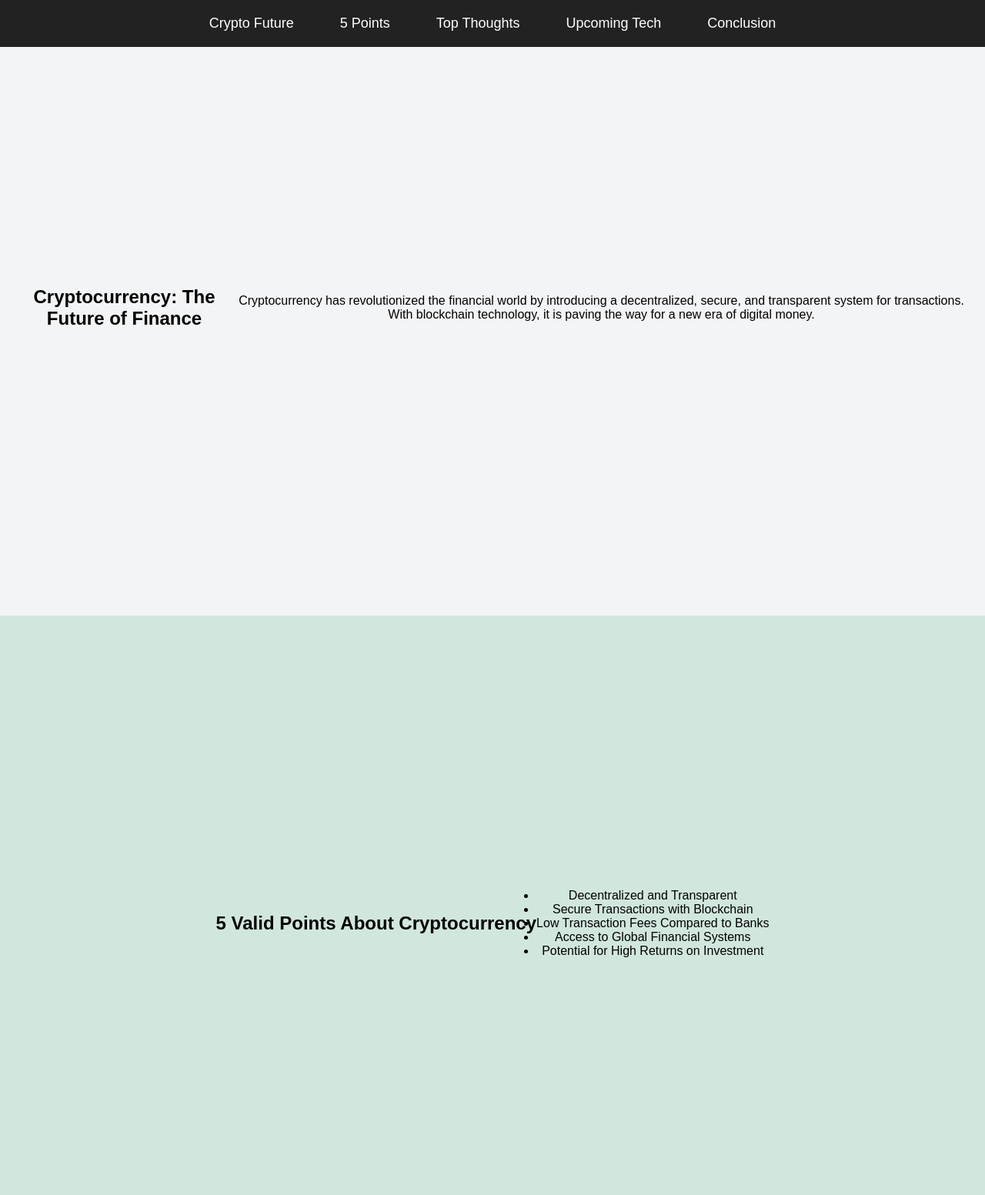
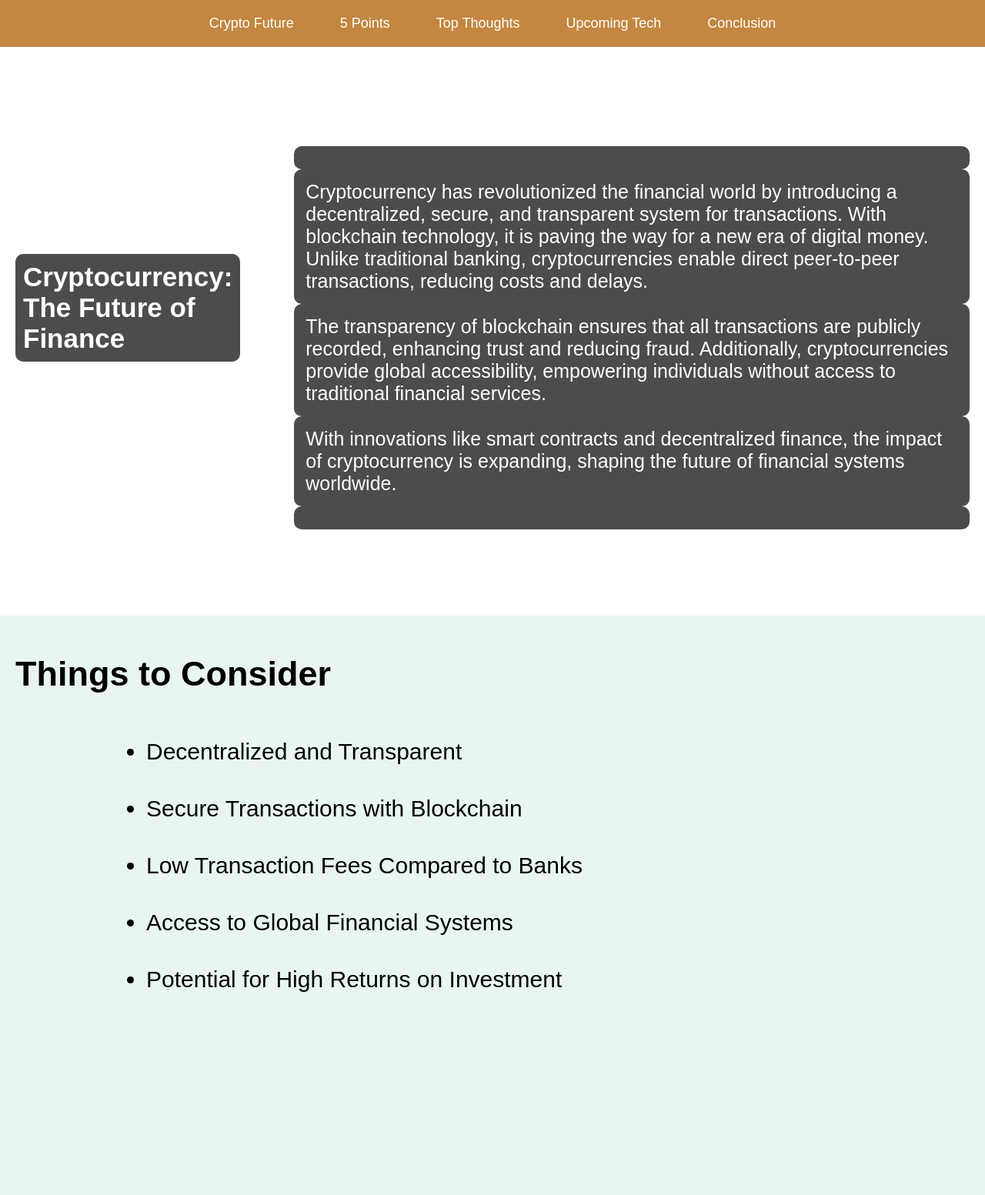
Before and after one commit to praggCode/Intro-to-crypto-project, a plain HTML site: page future.html in a window 1280 px wide. Shown: the top 1553 px of the page at 77% size. Drawn offline with Linux system fonts and the light colour scheme.

Commit message:
Update future.html

```diff
--- a/future.html
+++ b/future.html
@@ -19,7 +19,7 @@
       top: 0;
       left: 0;
       width: 100%;
-      background: #222;
+      background: #c38742;
       padding: 10px 20px;
       z-index: 1000;
     }
@@ -33,7 +33,7 @@
       margin: 0 15px;
       font-size: 18px;
       padding: 10px 15px;
-      border-radius: 5px;
+      border-radius: 10px;
       transition: background 0.3s;
     }
     header nav a:hover {
@@ -43,16 +43,49 @@
       height: 100vh;
       padding: 50px 20px;
       display: flex;
-      justify-content: center;
-      align-items: center;
-      text-align: center;
     }
     #page1 {
-      background: #f3f4f6;
+  position: relative; ;
+  background-size: cover;
+  background-position: center;
 }
+
+    #page1 p {
+  position: relative;
+  z-index: 2;
+  color: white;
+  background: rgba(0, 0, 0, 0.7);
+  padding: 15px;
+  border-radius: 10px;
+  font-size: 25px;
+  margin-left: 70px;
+}
+   #futh1{font-size: 35px;}
+
+   #page1 h1 {
+  position: relative;
+  z-index: 2;
+  color: white;
+  background: rgba(0, 0, 0, 0.7);
+  padding: 10px;
+  border-radius: 10px;
+}
+#futdivh{margin:auto;}
+#futdivp{margin-top: 140px;}
+
+
 #page2 {
-      background: #d1e7dd;
+  background: #e9f6f0;
 }
+
+#page2lis{margin-left: -240px;
+margin-top:110px;}
+
+#page2h1{font-size: 45px;}
+
+li{font-size: 30px;margin-bottom: 40px;}
+
+
 #page3 {
   background: #fef6e4;
     }
@@ -62,16 +95,24 @@
 #page5 {
 background: #f8d7da;
   }
+
+
 footer {
   background: #222;
   color: white;
   padding: 20px;
   text-align: center;
     }
+
+
+
+
+
   </style>
 </head>
 <body>
-  <header>
+
+  <header id ="header">
     <nav>
       <a href="#page1">Crypto Future</a>
       <a href="#page2">5 Points</a>
@@ -80,24 +121,41 @@
       <a href="#page5">Conclusion</a>
     </nav>
   </header>
+
+
   <section id="page1">
-    <h1>Cryptocurrency: The Future of Finance</h1>
+      <div id="futdivh"><h1 id="futh1">Cryptocurrency: The Future of Finance</h1></div>
+    <div id="futdivp"><p id="futpara">
       <p>
-      Cryptocurrency has revolutionized the financial world by introducing a decentralized,
-      secure, and transparent system for transactions. With blockchain technology, it is
-      paving the way for a new era of digital money.
+        Cryptocurrency has revolutionized the financial world by introducing a decentralized, secure, and transparent system for transactions.
+        With blockchain technology, it is paving the way for a new era of digital money. Unlike traditional banking, cryptocurrencies enable direct peer-to-peer transactions, reducing costs and delays.
       </p>
+
+      <p>
+        The transparency of blockchain ensures that all transactions are publicly recorded, enhancing trust and reducing fraud. Additionally, cryptocurrencies provide global accessibility, empowering individuals without access to traditional financial services.
+      </p>
+
+      <p>
+        With innovations like smart contracts and decentralized finance, the impact of cryptocurrency is expanding, shaping the future of financial systems worldwide.
+      </p>
+    </p>
+    </div>
+
     </section>
+
+
     <section id="page2">
-    <h1>5 Valid Points About Cryptocurrency</h1>
-    <ul>
+      <h1 id="page2h1">Things to Consider</h1>
+      <div id="page2lis"><ul>
         <li>Decentralized and Transparent</li>
         <li>Secure Transactions with Blockchain</li>
         <li>Low Transaction Fees Compared to Banks</li>
         <li>Access to Global Financial Systems</li>
         <li>Potential for High Returns on Investment</li>
-    </ul>
+      </ul></div>
     </section>
+
+
   <section id="page3">
     <h1>Top Entrepreneurs' Thoughts About Cryptocurrency</h1>
     <p>
@@ -108,6 +166,8 @@
       <strong>Chamath Palihapitiya:</strong> "Bitcoin is the single best hedge against traditional financial systems."
     </p>
   </section>
+
+
   <section id="page4">
     <h1>Upcoming Technologies in Cryptocurrency</h1>
     <ul>
@@ -118,6 +178,8 @@
       <li>Green Blockchain Initiatives</li>
     </ul>
   </section>
+
+  <!-- Page 5: Conclusion -->
   <section id="page5">
     <h1>Conclusion</h1>
     <p>
@@ -126,6 +188,8 @@
       shaping the future of finance, governance, and society.
     </p>
   </section>
+
+  <!-- Footer -->
   <footer>
     <p>© 2024 Crypto Insights. All rights reserved.</p>
   </footer>
```
Lines whose indentation alone changed are shown as unchanged.
